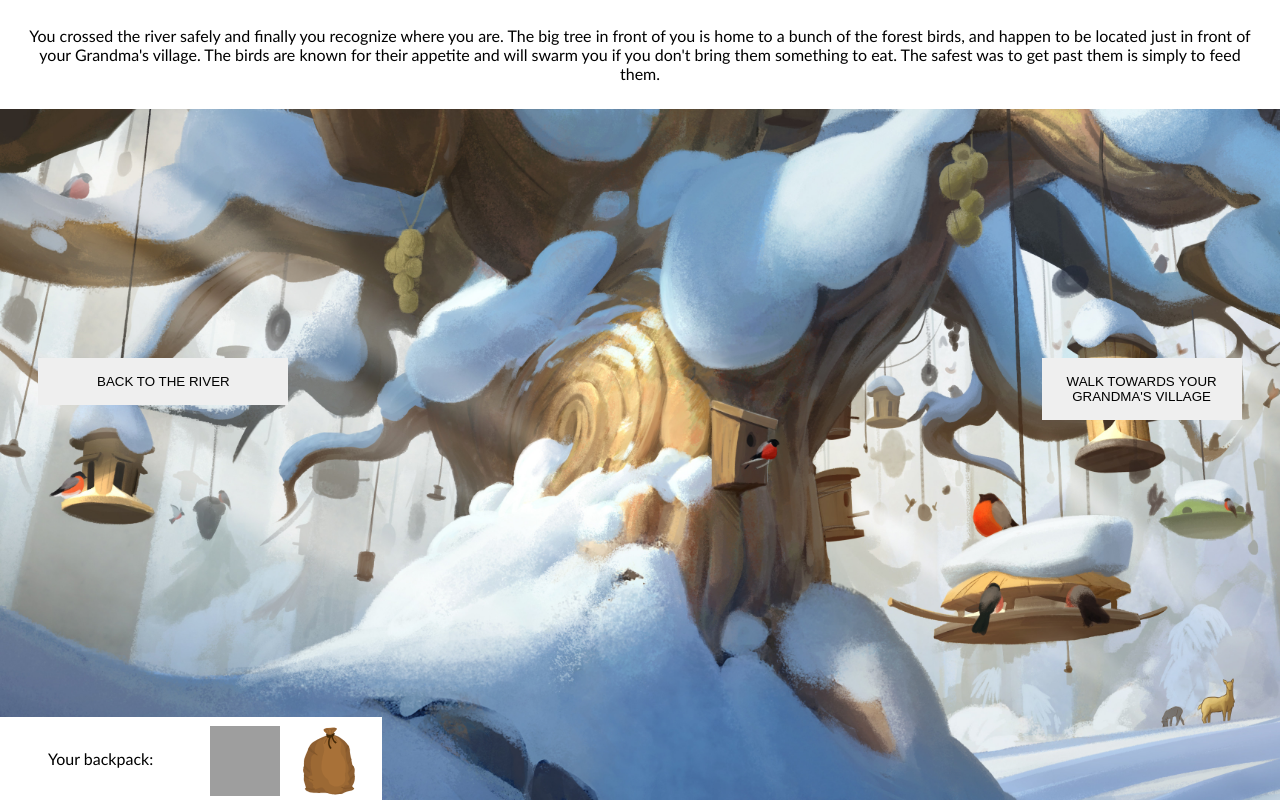
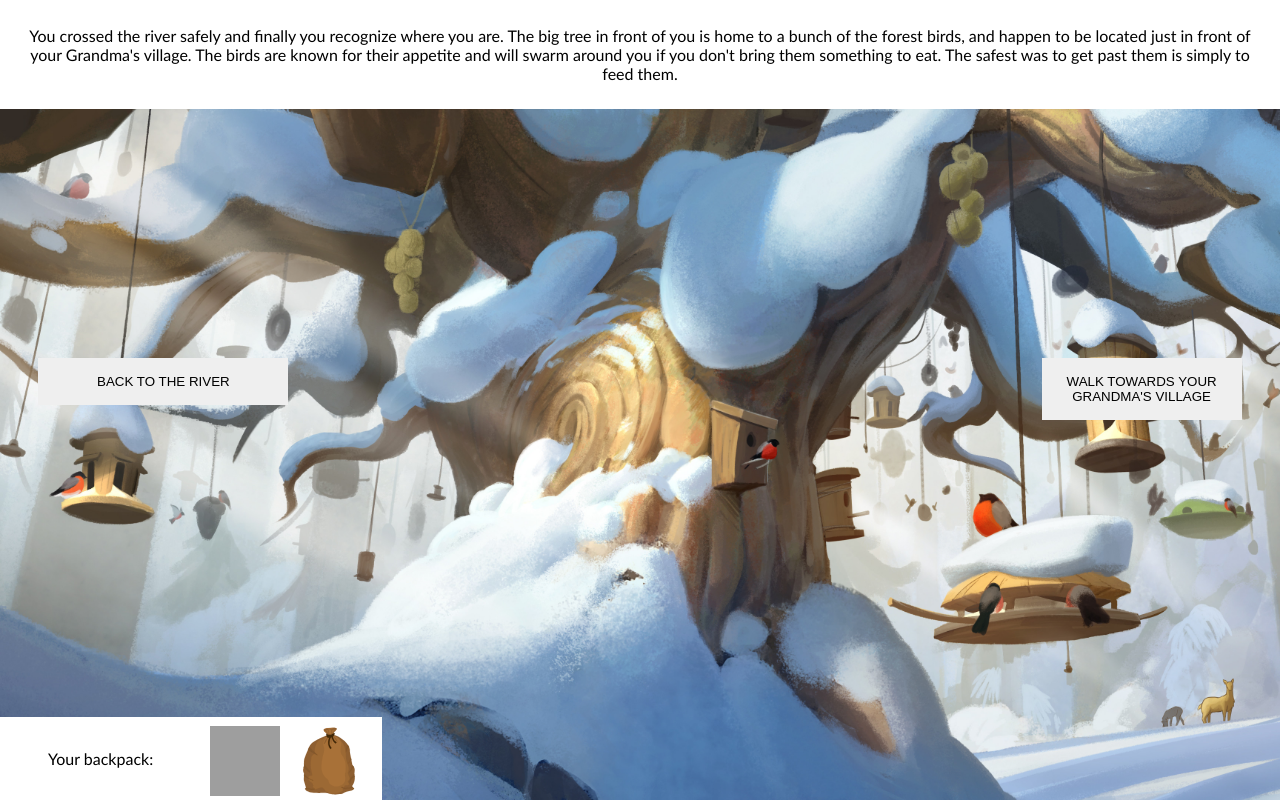
Before and after one commit to ju-nmd2022/wuid-adventure-game-neliajohansson, a plain HTML site: page frame4.html in a window 1280 px wide. Drawn offline with Linux system fonts and the light colour scheme; grey boxes are pictures that could not be loaded.

Commit message:
frame4text

```diff
--- a/frame4.html
+++ b/frame4.html
@@ -11,7 +11,7 @@
   <body>
     <div class="content">
       <p class="paragraph1">
-        You crossed the river safely and finally you recognize where you are. The big tree in front of you is home to a bunch of the forest birds, and happen to be located just in front of your Grandma's village. The birds are known for their appetite and will swarm you if you don't bring them something to eat. The safest was to get past them is simply to feed them.
+        You crossed the river safely and finally you recognize where you are. The big tree in front of you is home to a bunch of the forest birds, and happen to be located just in front of your Grandma's village. The birds are known for their appetite and will swarm around you if you don't bring them something to eat. The safest was to get past them is simply to feed them.
       </p>
     </div>
 
```
